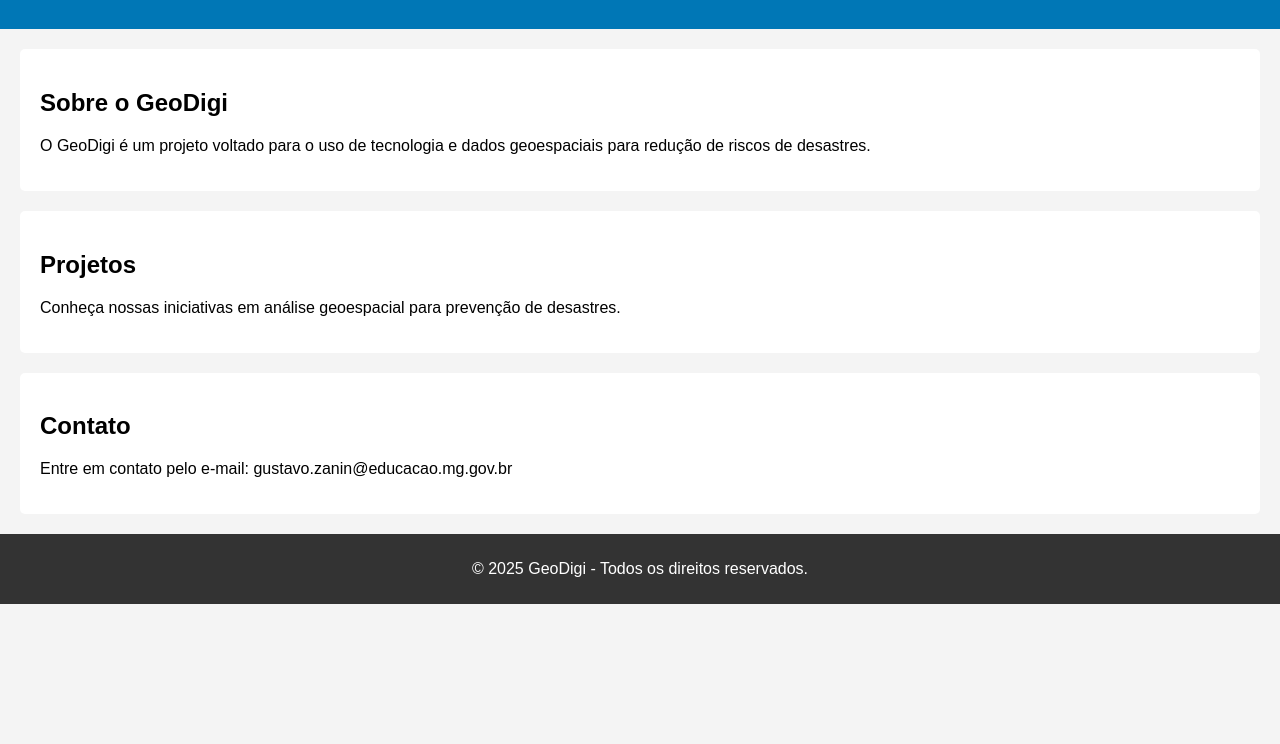
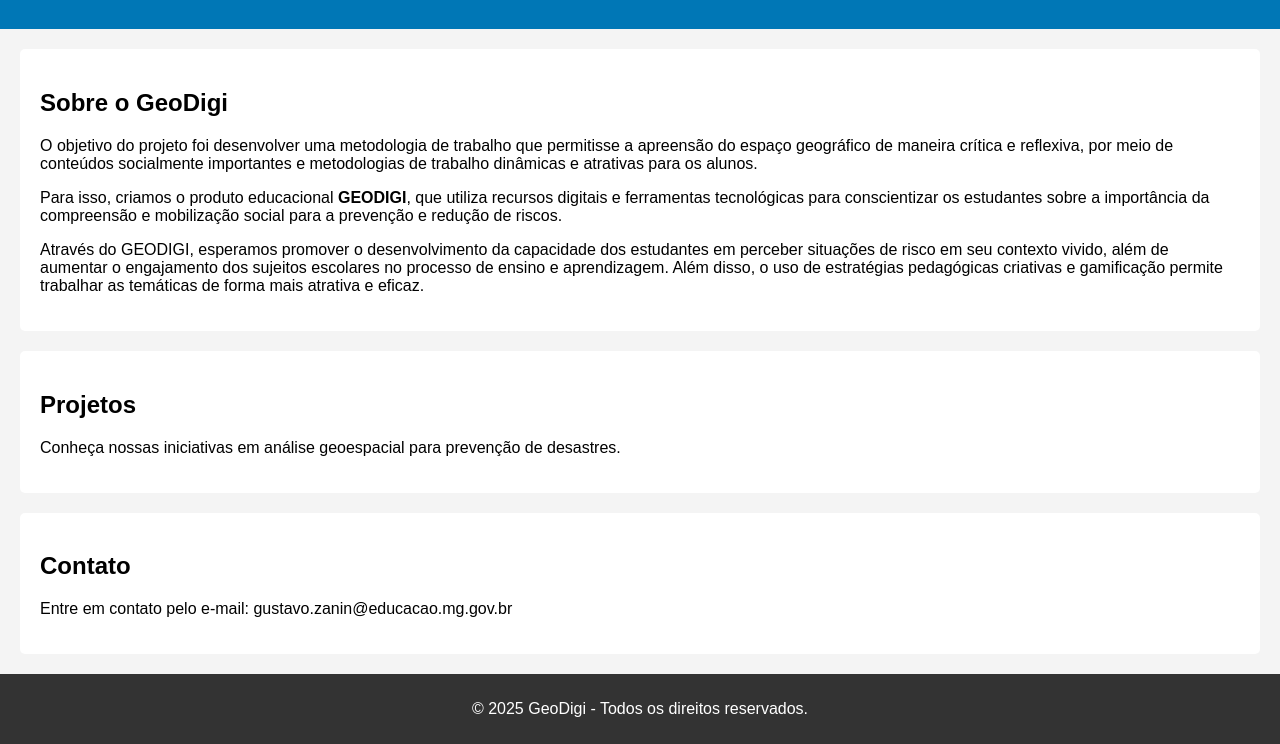
Before and after one commit to gustavozanin/geodigi-site, a plain HTML site: page index.html in a window 1280 px wide. Shown: the part 115-859 px from the top of the page. Before the commit the page ends 800 px from the top, so only its background shows below. Drawn offline with Linux system fonts and the light colour scheme.

Commit message:
Adicionando estrutura inicial do site

```diff
--- a/index.html
+++ b/index.html
@@ -20,7 +20,9 @@
 
     <section id="sobre">
         <h2>Sobre o GeoDigi</h2>
-        <p>O GeoDigi é um projeto voltado para o uso de tecnologia e dados geoespaciais para redução de riscos de desastres.</p>
+        <p>O objetivo do projeto foi desenvolver uma metodologia de trabalho que permitisse a apreensão do espaço geográfico de maneira crítica e reflexiva, por meio de conteúdos socialmente importantes e metodologias de trabalho dinâmicas e atrativas para os alunos.</p>
+        <p>Para isso, criamos o produto educacional <strong>GEODIGI</strong>, que utiliza recursos digitais e ferramentas tecnológicas para conscientizar os estudantes sobre a importância da compreensão e mobilização social para a prevenção e redução de riscos.</p>
+        <p>Através do GEODIGI, esperamos promover o desenvolvimento da capacidade dos estudantes em perceber situações de risco em seu contexto vivido, além de aumentar o engajamento dos sujeitos escolares no processo de ensino e aprendizagem. Além disso, o uso de estratégias pedagógicas criativas e gamificação permite trabalhar as temáticas de forma mais atrativa e eficaz.</p>
     </section>
 
     <section id="projetos">
```
